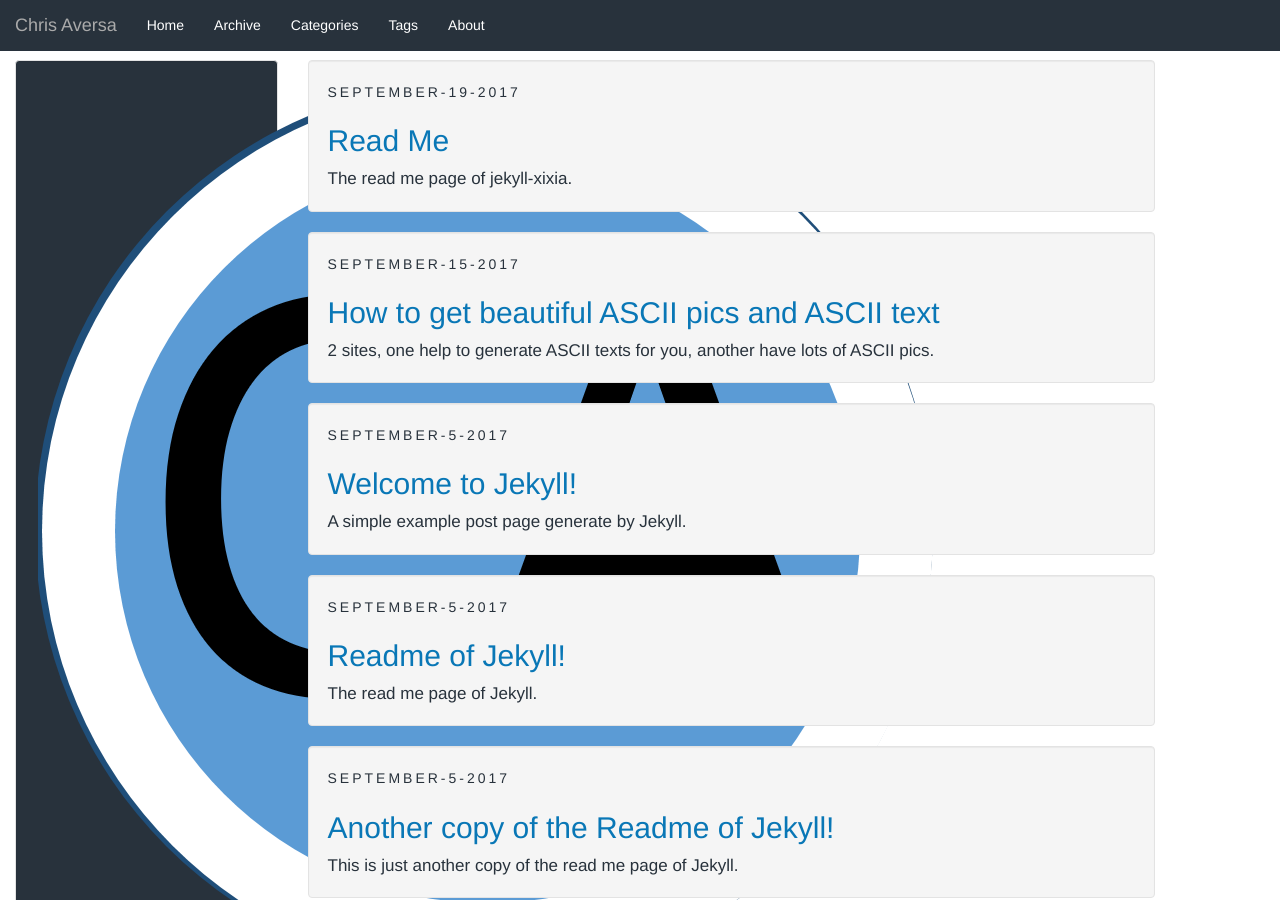
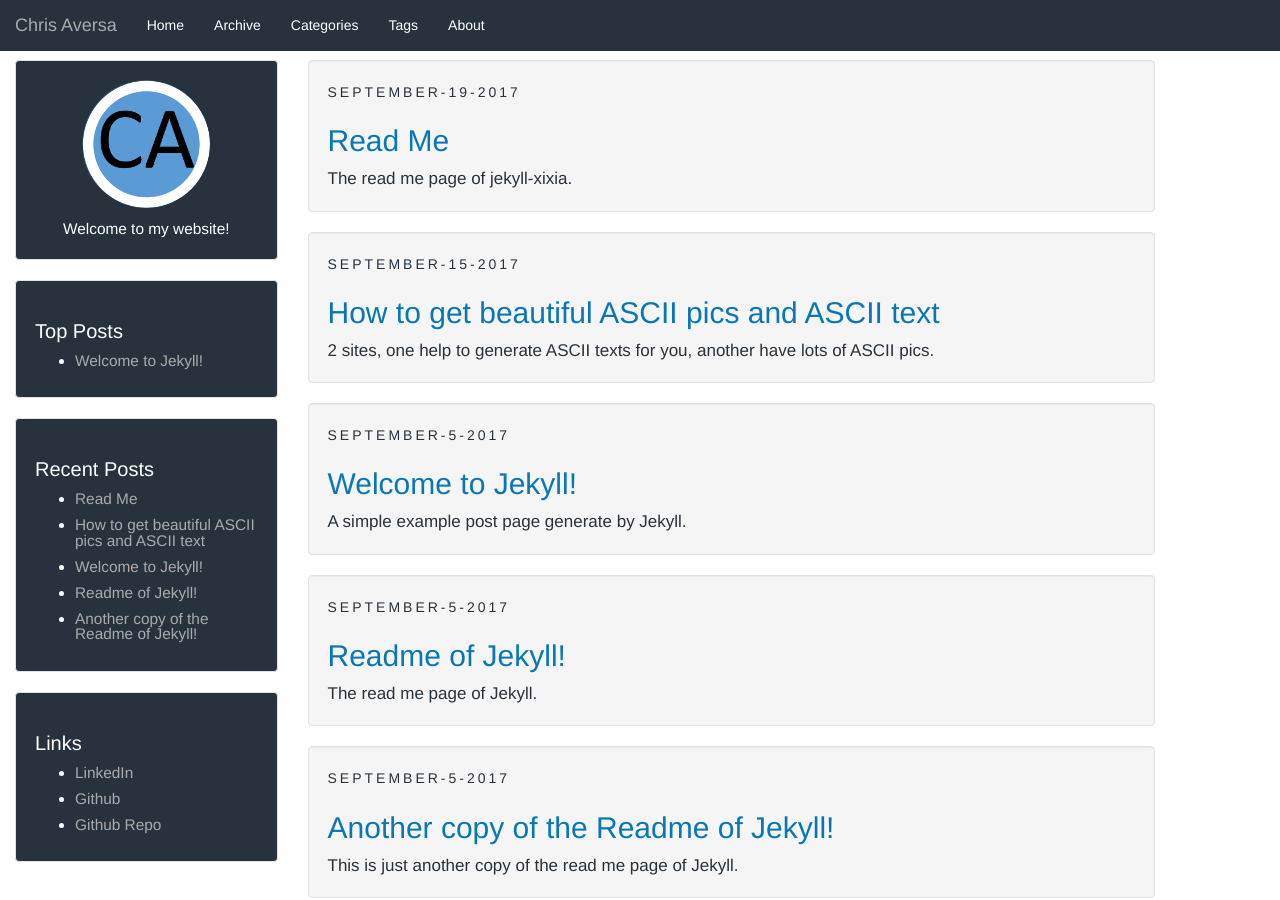
Before and after one commit to chrisaversa/chrisaversa.github.io, a Jekyll site: the page built from index.html, in a window 1280 px wide and 900 px high. Built offline with Jekyll 4.4.1, drawn with Linux system fonts in a browser that asks for light colours; the list of posts is cut into pages by our own code.

Commit message:
Changed height and width of Logo

```diff
--- a/_includes/sidebar.html
+++ b/_includes/sidebar.html
@@ -2,7 +2,7 @@
 <div class="sidebar well">
     <header class="sidebar-header" role="banner">
         <a href="{{ site.baseurl }}/">
-            <img src="{{ site.baseurl }}/assets/images/favicon.png" class="img-circle" />
+            <img src="{{ site.baseurl }}/assets/images/favicon.png" class="img-circle" width="128" height="128" />
         </a>
         <!--
         <h3 class="title">
```
